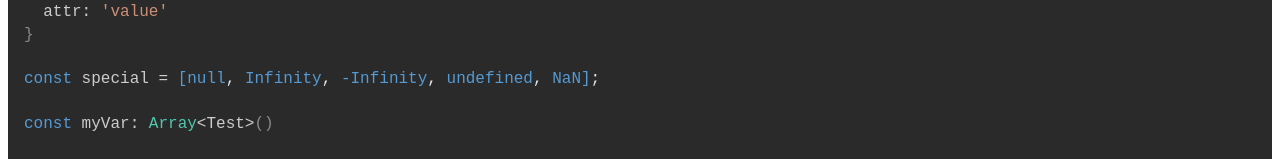
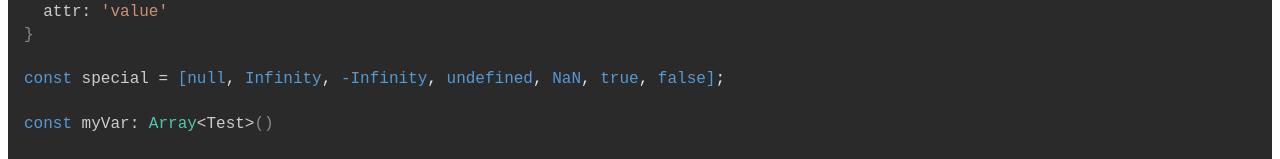
Before and after one commit to graphieros/vue-hi-code, a Vue app: page / in a window 1280 px wide. Shown: the part 1035-1194 px from the top of the page. Built offline with nearby package versions, Linux system fonts and the light colour scheme.

Commit message:
Improvement - Set booleans as special values

```diff
--- a/src/App.vue
+++ b/src/App.vue
@@ -41,7 +41,7 @@ type Test = {
   attr: 'value'
 }
 
-const special = [null, Infinity, -Infinity, undefined, NaN];
+const special = [null, Infinity, -Infinity, undefined, NaN, true, false];
 
 const myVar: Array<Test>()
 
--- a/src/components/vue-hi-code.vue
+++ b/src/components/vue-hi-code.vue
@@ -223,7 +223,7 @@ function highlightCode(code, language) {
     const commentPattern = /(\/\*[\s\S]*?\*\/|\/\/.*)/g;
     const variablePattern = /(?<!["'`])\b(?:const|let|var)\b\s+([A-Za-z_$][\w$]*)(?!["'`])(?=(?:[^"'`]*["'`][^"'`]*["'`])*[^"'`]*$)/g;
     const numberPattern = /\b\d+(\.\d+)?\b/g;
-    const specialPattern = /(?<![\w$])(?:-?Infinity|NaN|null|undefined)(?![\w$])/g;
+    const specialPattern = /(?<![\w$])(?:-?Infinity|NaN|null|undefined|true|false)(?![\w$])/g;
 
     // 4) Placeholder storage
     const placeholders = { keys: [], vars: [], strs: [], comms: [], nums: [], special: [] };
```
Also changed, not shown: package.json (line endings or trailing spaces).
